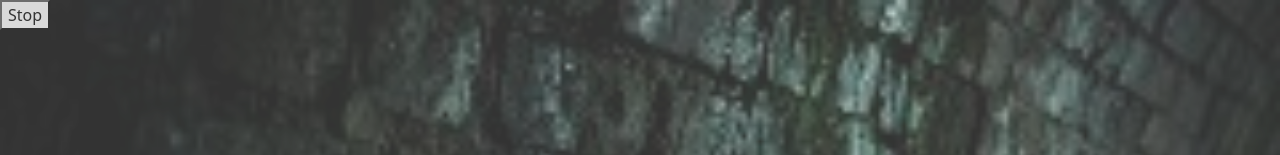
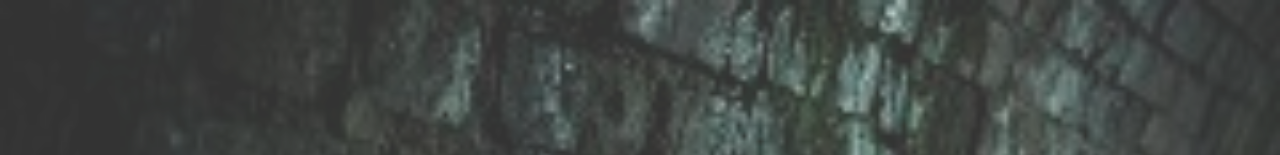
Before and after one commit to damyanmf-maker/SouslaVille-DRAKE, a plain HTML site: page index.html in a window 1280 px wide. Shown: the top 155 px of the page. Drawn offline with nearby package versions, Linux system fonts and the light colour scheme.

Commit message:
stop ( damyan)

```diff
--- a/index.html
+++ b/index.html
@@ -21,7 +21,7 @@
 
 <body>
 
-  <p><button id="idStop">Stop</button></p>
+
 
   <script>
     $(document).ready(function () {
```
